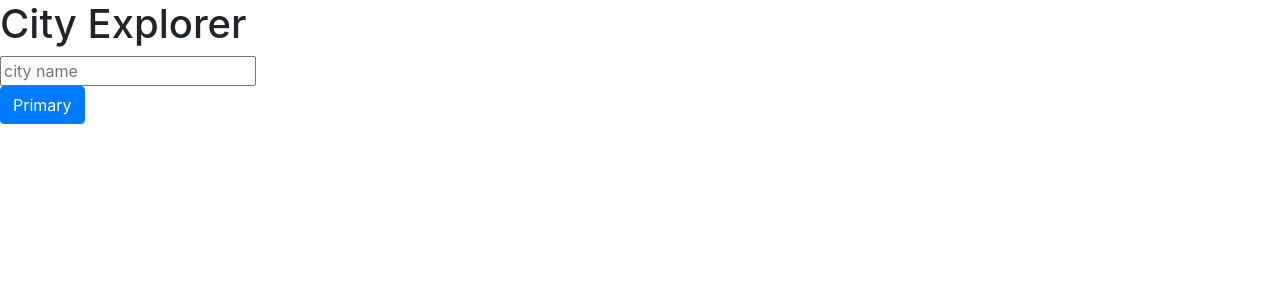
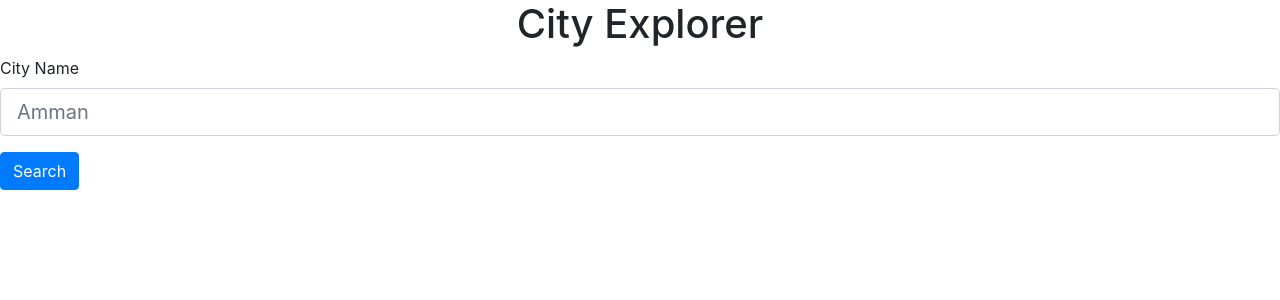
Before and after one commit to AbdullahElian1/city-explorer, a React (Create React App) app: page / in a window 1280 px wide. Shown: the top 300 px of the page. Built offline with nearby package versions, Linux system fonts and the light colour scheme.

Commit message:
add heruko lonk

```diff
--- a/src/App.js
+++ b/src/App.js
@@ -1,7 +1,7 @@
 import React from 'react';
 import 'bootstrap/dist/css/bootstrap.min.css';
 import axios from 'axios';
-import Form from './component/Form'
+import Form1 from './component/Form1'
 import Show from './component/Show'
 import Weather from './component/Weather';
 import Movie from './component/Movie'
@@ -35,7 +35,7 @@ class App extends React.Component {
       let weatherUrl=`${serverUrl}/getNames?cityLan=${locResult.data[0].lat}&cityLon=${locResult.data[0].lon}`;
       let weatherResult= await axios.get(weatherUrl);
       console.log(locResult.data);
-      let movieUrl= `http://localhost:3010/movies?cityName=${cityName}`;
+      let movieUrl= `${serverUrl}/movies?cityName=${cityName}`;
       //http://localhost:3010/movies?cityName=amman
       //${serverUrl}/movies?cityName=
       let movieResult= await axios.get(movieUrl);
@@ -68,7 +68,7 @@ class App extends React.Component {
   render() {
     return (
       <div>
-        <Form showInfo={this.explore} />
+        <Form1 showInfo={this.explore} />
         <Show map={this.state.displayMap} info={this.state.cityInfo} err={this.state.displayErr}  />
 
         <Weather test={this.state.wheathr} err1={this.state.err}/>
--- a/src/component/Form.js
+++ /dev/null
@@ -1,24 +0,0 @@
-import React from 'react';
-import Button from 'react-bootstrap/Button';
-
-
-export class Form extends React.Component {
-
-
-    render() {
-        return (
-            <div>
-                <h1>City Explorer</h1>
-                <form onSubmit={this.props.showInfo}>
-                    <input type='text' placeholder='city name' name='city' />
-                    {/* <input type='submit' value='explore' /> */}
-                    <div>
-                    <Button type="submit" variant="primary">Primary</Button>{' '}
-                    </div>
-                </form>
-            </div>
-        )
-    }
-}
-
-export default Form
--- /dev/null
+++ b/src/component/Form1.js
@@ -0,0 +1,35 @@
+import React from 'react';
+import Button from 'react-bootstrap/Button';
+import Form from 'react-bootstrap/Form'
+
+
+export class Form1 extends React.Component {
+
+
+    render() {
+        return (
+            <div >
+                <h1 className='container'>City Explorer</h1>
+                <Form onSubmit={this.props.showInfo}>
+                    <Form.Group className="mb-3" controlId="exampleForm.ControlInput1">
+                        <Form.Label>City Name</Form.Label>
+                        <Form.Control type="text" placeholder="Amman" name='city' size="lg" />
+                    </Form.Group>
+                    <div>
+                        <Button type="submit" variant="primary">Search</Button>{' '}
+                    </div>
+                </Form>
+            </div>
+        )
+    }
+}
+
+export default Form1;
+
+                // <form onSubmit={this.props.showInfo}>
+                //     <input type='text' placeholder='city name' name='city' />
+                //     {/* <input type='submit' value='explore' /> */}
+                //     <div>
+                //     <Button type="submit" variant="primary">Primary</Button>{' '}
+                //     </div>
+                // </form>
--- a/src/component/Movie.js
+++ b/src/component/Movie.js
@@ -1,22 +1,40 @@
 import React from 'react'
+import Card from 'react-bootstrap/Card';
+import Button from 'react-bootstrap/Button';
+import CardColumns from 'react-bootstrap/CardColumns';
 
 class Movie extends React.Component {
     render() {
         return (
-            <div>
+            <div id="movies">
+                                <CardColumns>
                 {this.props.mpvieList.map((item) => {
                     return (
                         <div>
-                            {this.props.err5 && <p>{item.original} </p>}
-                            {<p>{item.overview}</p>}
-                            {<p>{item.averageVotes}</p>}
-                            {<p>{item.totalVotes} </p>}
-                            {<p>{item.imagel}</p>}
-                            {<p>{item.popularity}</p>}
-                        </div>
+                <Card style={{ width: '18rem' }}>
+                    <Card.Img variant="top" src={item.imagel} />
+                    <Card.Body>
+                        <Card.Title>{item.title}</Card.Title>
+                        <Card.Text>
+
+                        Over View:<br />
+                        {item.overview}
+                        <br />
+                            <br />
+                             Date Of Released :
+                            {item.releasedOn}
+
+                        </Card.Text>
+                        <Button variant="primary">See The Movie</Button>
+                    </Card.Body>
+                </Card>
+
+
+                </div>
 
                     )
                 })}
+                </CardColumns>
 
 
             </div>
@@ -24,4 +42,11 @@ class Movie extends React.Component {
     }
 }
 
-export default Movie
+export default Movie;
+
+// {this.props.err5 && <p>{item.original} </p>}
+//                             {<p>{item.overview}</p>}
+//                             {<p>{item.averageVotes}</p>}
+//                             {<p>{item.totalVotes} </p>}
+//                             {<p>{item.imagel}</p>}
+//                             {<p>{item.popularity}</p>}
--- a/src/component/Weather.js
+++ b/src/component/Weather.js
@@ -12,7 +12,7 @@ import React from 'react'
 
     render() {
         return(
-            <div>
+            <aside>
                 {this.props.test.map((item)=>{
                     return(
                         <div>
@@ -23,7 +23,7 @@ import React from 'react'
                 })}
 
 
-            </div>
+            </aside>
         );
     }
 
--- a/src/index.css
+++ b/src/index.css
@@ -11,3 +11,22 @@ code {
   font-family: source-code-pro, Menlo, Monaco, Consolas, 'Courier New',
     monospace;
 }
+#root{
+  /* background-color:; */
+}
+.container{
+  text-align: center;
+}
+
+#root aside {
+  width: 25%;
+  display: inline-block;
+  background-color: blanchedalmond;
+}
+
+#movies{
+  float: right;
+  width:73%;
+
+
+}
```
